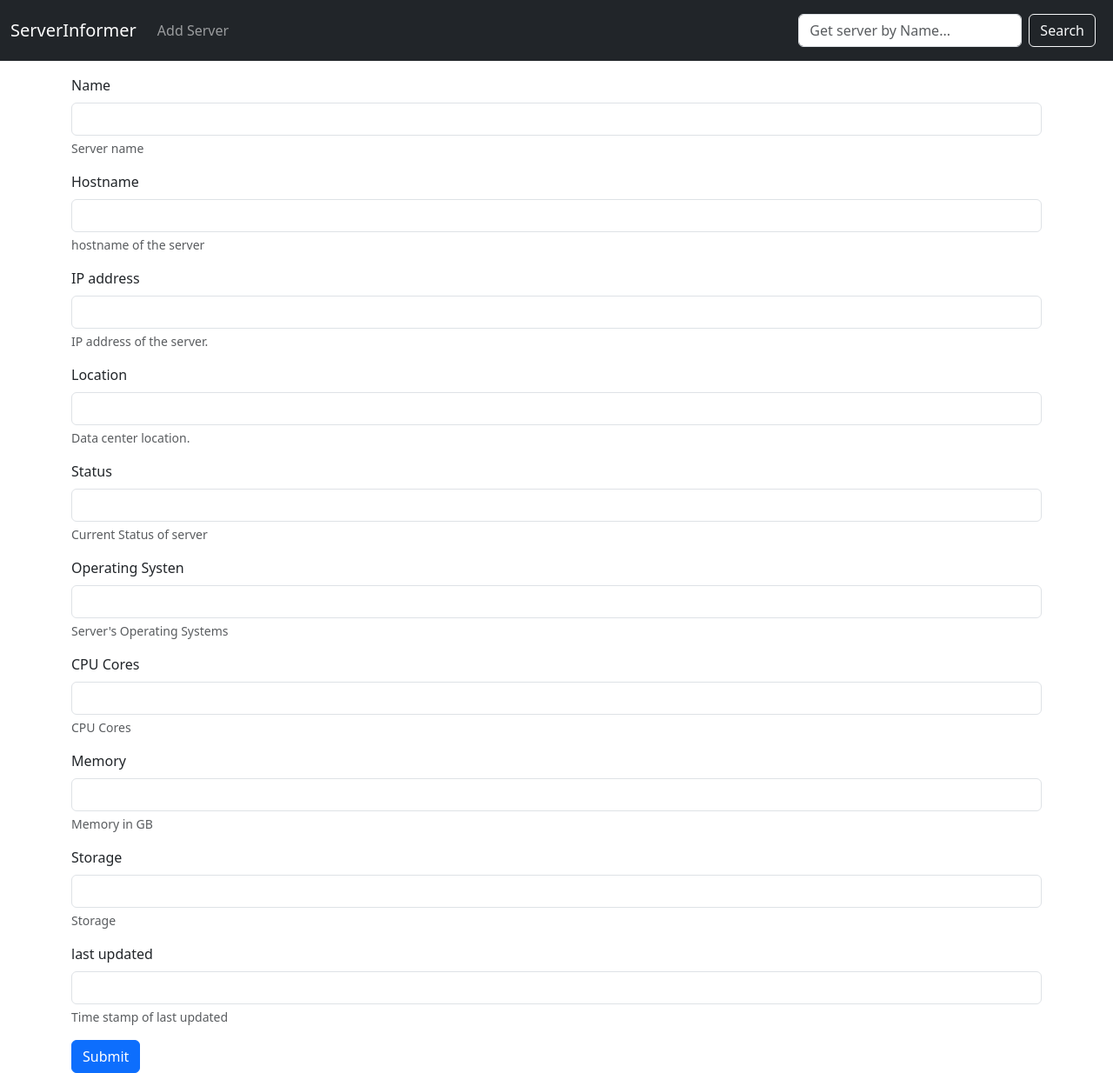
After one commit to samperay/server-mgmt, a FastAPI app: template app/templates/create.html in a window 1280 px wide. The commit adds this page. Shown: the whole page at 87% size. Run offline with FastAPI, Linux system fonts and the light colour scheme; the template is opened without the code that fills it, so the values that code supplies are empty.

Commit message:
create form updated

```diff
--- a/app/main.py
+++ b/app/main.py
@@ -81,3 +81,8 @@ def get_server_by_id(
             },
         )
         return response
+
+
+@app.get("/create", response_class=HTMLResponse)
+def create_server(request: Request):
+    return templates.TemplateResponse("create.html", {"request": request})
--- /dev/null
+++ b/app/templates/create.html
@@ -0,0 +1,79 @@
+{% include 'header.html' %}
+{% include 'navbar.html' %}
+<div class="container" style="margin-top: 1em;">
+    <form action="/servers" method="POST">
+        <div class="mb-3">
+            <label for="make" class="form-label">Name</label>
+            <input type="text" class="form-control" name="name" id="name" aria-describedby="makeDesc">
+            <div id="makeDesc" class="form-text">Server name</div>
+        </div>
+        <div class="mb-3">
+            <label for="model" class="form-label">Hostname</label>
+            <input type="text" class="form-control" name="hostname" id="hostname" aria-describedby="modelDesc">
+            <div id="modelDesc" class="form-text">hostname of the server</div>
+        </div>
+        <div class="mb-3">
+            <label for="model" class="form-label">IP address</label>
+            <input type="text" class="form-control" name="ipaddr" id="ipaddr" aria-describedby="yearDesc">
+            <div id="yearDesc" class="form-text">IP address of the server.</div>
+        </div>
+        <div class="mb-3">
+            <label for="model" class="form-label">Location</label>
+            <input type="text" class="form-control" name="location" id="location" aria-describedby="priceDesc">
+            <div id="priceDesc " class="form-text">Data center location.</div>
+        </div>
+        <div class="mb-3">
+            <label for="model" class="form-label">Status</label>
+            <input type="text" class="form-control" name="status" id="status" aria-describedby="engineDesc">
+            <div id="engineDesc " class="form-text">Current Status of server</div>
+        </div>
+        <div class="mb-3">
+            <label for="model" class="form-label">Operating Systen</label>
+            <input type="text" class="form-control" name="os" id="os" aria-describedby="engineDesc">
+            <div id="engineDesc " class="form-text">Server's Operating Systems</div>
+        </div>
+        <div class="mb-3">
+            <label for="model" class="form-label">CPU Cores</label>
+            <input type="text" class="form-control" name="cpucores" id="cpucores" aria-describedby="engineDesc">
+            <div id="engineDesc " class="form-text">CPU Cores</div>
+        </div>
+        <div class="mb-3">
+            <label for="model" class="form-label">Memory</label>
+            <input type="text" class="form-control" name="memory" id="memory" aria-describedby="engineDesc">
+            <div id="engineDesc " class="form-text">Memory in GB</div>
+        </div>
+        <div class="mb-3">
+            <label for="model" class="form-label">Storage</label>
+            <input type="text" class="form-control" name="storage" id="storage" aria-describedby="engineDesc">
+            <div id="engineDesc " class="form-text">Storage</div>
+        </div>
+        <div class="mb-3">
+            <label for="model" class="form-label">last updated</label>
+            <input type="text" class="form-control" name="timestamp" id="timestamp" aria-describedby="engineDesc">
+            <div id="engineDesc " class="form-text">Time stamp of last updated </div>
+        </div>
+
+
+        <!-- <div class="mb-3">
+            <label for="autonomous" class="form-label">Is the car autonomous?</label>
+            <select class="form-select" name="autonomous" id="autonomous">
+                <option selected value="true">Yes</option>
+                <option value="false">No</option>
+            </select>
+        </div> -->
+        <!-- <div class="mb-3">
+            <p>Where is the car sold?</p>
+            <div class="form-check">
+                <input class="form-check-input" type="checkbox" name="sold" value="AF">Africa (AF)<br>
+                <input class="form-check-input" type="checkbox" value="AN" name="sold">Antarctica (AN)<br>
+                <input class="form-check-input" type="checkbox" value="AS" name="sold">Asia (AS)<br>
+                <input class="form-check-input" type="checkbox" value="EU" name="sold">Europe (EU)<br>
+                <input class="form-check-input" type="checkbox" value="NA" name="sold">North America (NA)<br>
+                <input class="form-check-input" type="checkbox" value="OC" name="sold">Oceania (OC)<br>
+                <input class="form-check-input" type="checkbox" value="SA" name="sold">South America (SA)<br>
+            </div>
+        </div> -->
+        <button type="submit" class="btn btn-primary">Submit</button>
+    </form>
+</div>
+{% include 'footer.html' %}
--- a/app/templates/navbar.html
+++ b/app/templates/navbar.html
@@ -3,7 +3,7 @@
         <a class="navbar-brand" href="/">ServerInformer</a>
         <ul class="navbar-nav me-auto mb-2 mb-lg-0">
             <li class="nav-item">
-                <a class="nav-link" href="/create/new">Add Server</a>
+                <a class="nav-link" href="/create">Add Server</a>
             </li>
         </ul>
 
```
